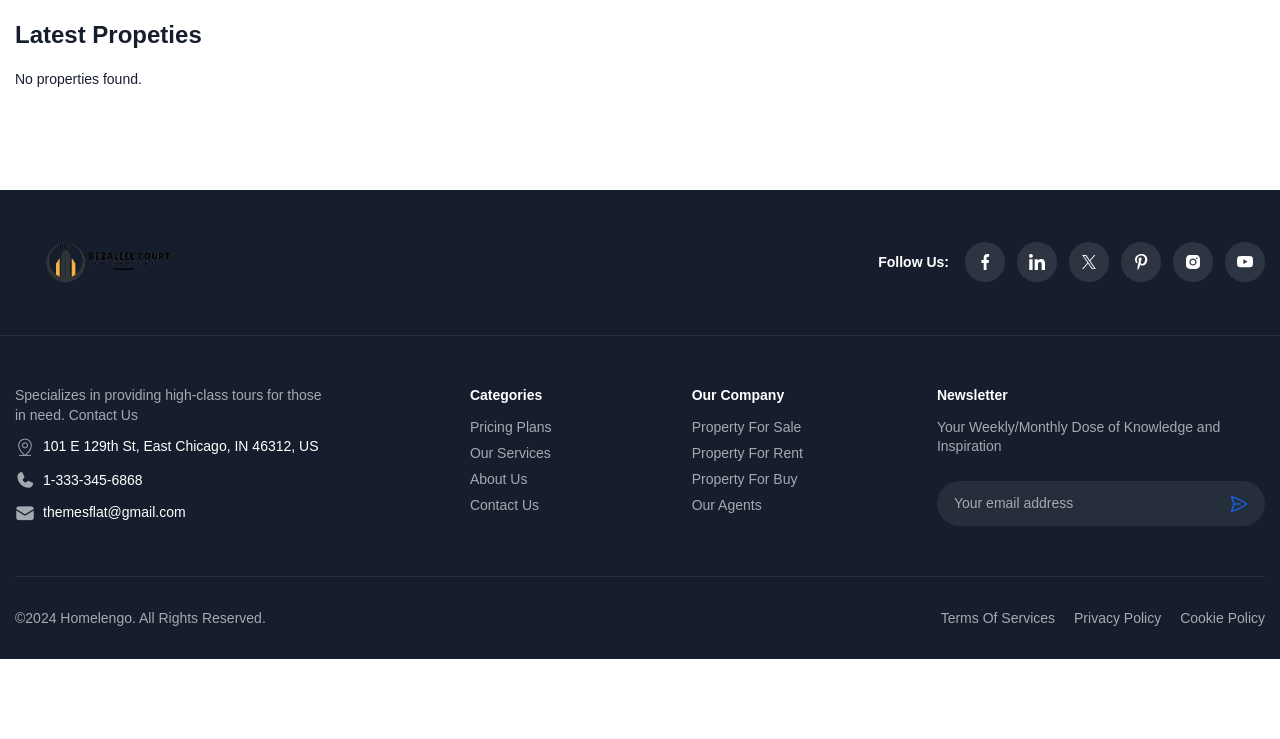
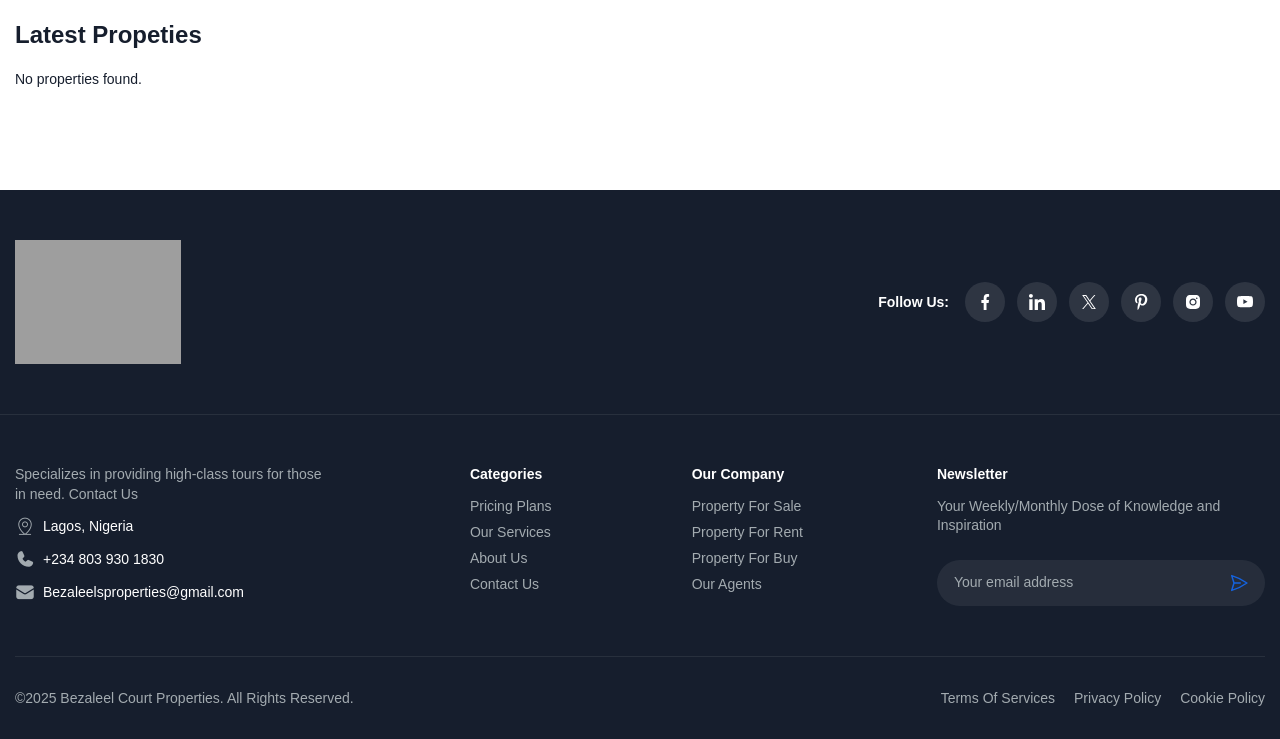
Before and after one commit to dejidee0/bezaleelcourt, a Django app: page /properties/ in a window 1280 px wide. Shown: the part 1481-2220 px from the top of the page. Before the commit the page ends 2140 px from the top, so only its background shows below. Run offline with Django 5.2, Linux system fonts and the light colour scheme; data that the repository does not hold is empty; some libraries are stand-ins or nearby versions; some web fonts are replaced; grey boxes are pictures that could not be loaded.

Commit message:
fixed the UI design for the property listing page

```diff
--- a/home/templates/properties/all-properties.html
+++ b/home/templates/properties/all-properties.html
@@ -606,11 +606,12 @@
             </section>
 
             <!-- footer -->
+                        <!-- footer -->
                         <footer class="footer">
                             <div class="top-footer">
                               <div class="container">
                                 <div class="content-footer-top">
-                        <div class="footer-logo"><a href="index.html"><img src="images/logo/logo-footer%402x.png" alt="logo" width="166" height="48"></a></div>
+                                    <div class="footer-logo"><a href="index.html"><img src="images/logo/logo-f.png" alt="logo" width="166" height="48"></a></div>
                                     <div class="wd-social">
                                       <span>Follow Us:</span>
                                       <ul class="list-social d-flex align-items-center">
@@ -665,15 +666,15 @@
                                       <ul class="mt-12">
                                         <li class="mt-12 d-flex align-items-center gap-8">
                                             <i class="icon icon-mapPinLine fs-20 text-variant-2"></i>
-                                <p class="text-white">101 E 129th St, East Chicago, IN 46312, US</p>
+                                            <p class="text-white">Lagos, Nigeria</p>
                                         </li>
                                         <li class="mt-12 d-flex align-items-center gap-8">
                                             <i class="icon icon-phone2 fs-20 text-variant-2"></i>
-                                <a href="tel:1-333-345-6868" class="text-white caption-1">1-333-345-6868</a>
+                                            <a href="tel:1-333-345-6868" class="text-white caption-1">+234 803 930 1830</a>
                                         </li>
                                         <li class="mt-12 d-flex align-items-center gap-8">
                                             <i class="icon icon-mail fs-20 text-variant-2"></i>
-                                <p class="text-white">themesflat@gmail.com</p>
+                                            <p class="text-white">Bezaleelsproperties@gmail.com</p>
                                         </li>
                                       </ul>
                                     </div>
@@ -683,13 +684,13 @@
                                         <div class="fw-7 text-white footer-heading-mobile">Categories</div>
                                         <div class="tf-collapse-content">
                                             <ul class="mt-10 navigation-menu-footer">
-                                    <li> <a href="pricing.html" class="caption-1 text-variant-2">Pricing Plans</a> </li>
+                                                <li> <a href="#" class="caption-1 text-variant-2">Pricing Plans</a> </li>
 
-                                    <li> <a href="our-service.html" class="caption-1 text-variant-2">Our Services</a> </li>
+                                                <li> <a href="{% url 'services' %}" class="caption-1 text-variant-2">Our Services</a> </li>
 
-                                    <li> <a href="about-us.html" class="caption-1 text-variant-2">About Us</a> </li>
+                                                <li> <a href="{% url 'about' %}" class="caption-1 text-variant-2">About Us</a> </li>
 
-                                    <li> <a href="contact.html" class="caption-1 text-variant-2">Contact Us</a> </li>
+                                                <li> <a href="{% url 'contact' %}" class="caption-1 text-variant-2">Contact Us</a> </li>
                                             </ul>
                                         </div>
 
@@ -735,7 +736,7 @@
                             <div class="bottom-footer">
                               <div class="container">
                                 <div class="content-footer-bottom">
-                        <div class="copyright">©2024 Homelengo. All Rights Reserved.</div>
+                                    <div class="copyright">©2025 Bezaleel Court Properties. All Rights Reserved.</div>
 
                                     <ul class="menu-bottom">
                                       <li><a href="our-service.html">Terms Of Services</a> </li>
@@ -748,7 +749,6 @@
                               </div>
                             </div>
                         </footer>
-            <!-- end footer -->
         </div>
         <!-- /#page -->
 
```
Lines whose indentation alone changed are shown as unchanged.
